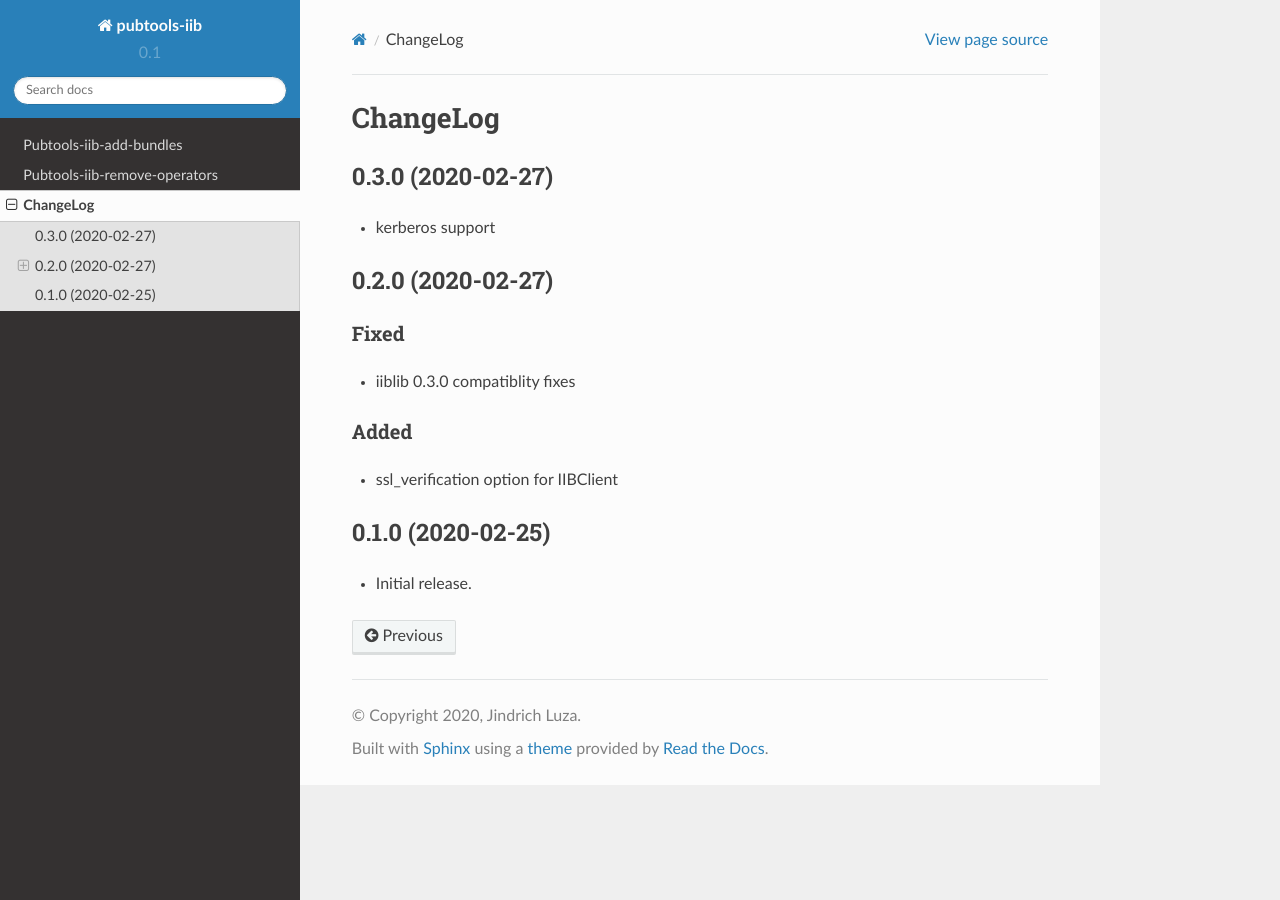
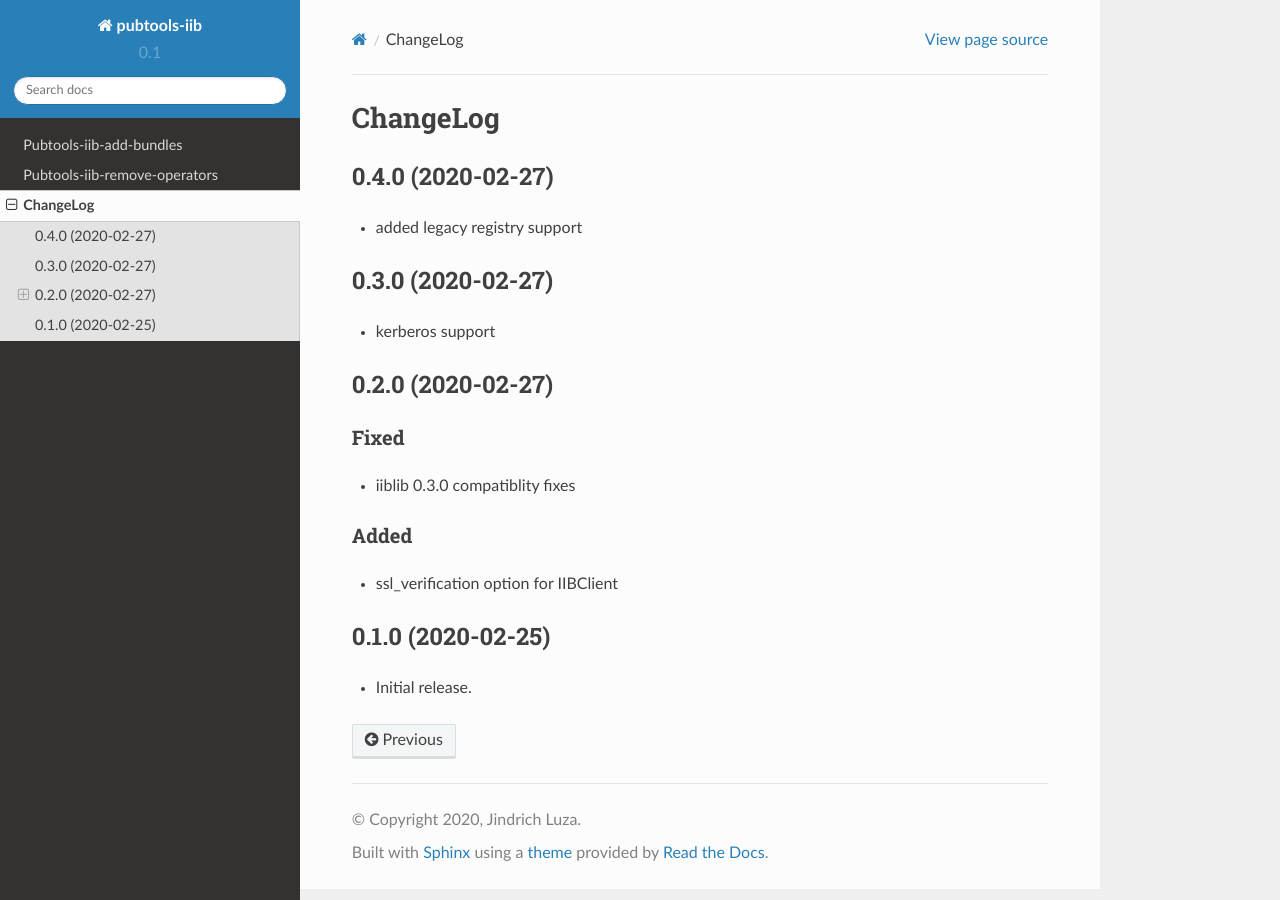
Before and after one commit to release-engineering/pubtools-iib, a Sphinx documentation site: the page built from docs/source/CHANGELOG.rst, in a window 1280 px wide. Built offline with Sphinx 7.4.7 and the Read the Docs theme 2.0.0, drawn with Linux system fonts in a browser that asks for light colours.

Commit message:
v0.4.0 changelog

```diff
--- a/docs/source/CHANGELOG.rst
+++ b/docs/source/CHANGELOG.rst
@@ -1,5 +1,9 @@
 ChangeLog
 =========
+
+0.4.0 (2020-02-27)
+------------------
+* added legacy registry support
 
 0.3.0 (2020-02-27)
 ------------------
--- a/setup.py
+++ b/setup.py
@@ -67,7 +67,7 @@ if os.environ.get("READTHEDOCS", None):
 
 setup(
     name="pubtools-iib",
-    version="0.3.0",
+    version="0.4.0",
     description="Pubtools-iib",
     long_description=long_description,
     author="Jindrich Luza",
```
